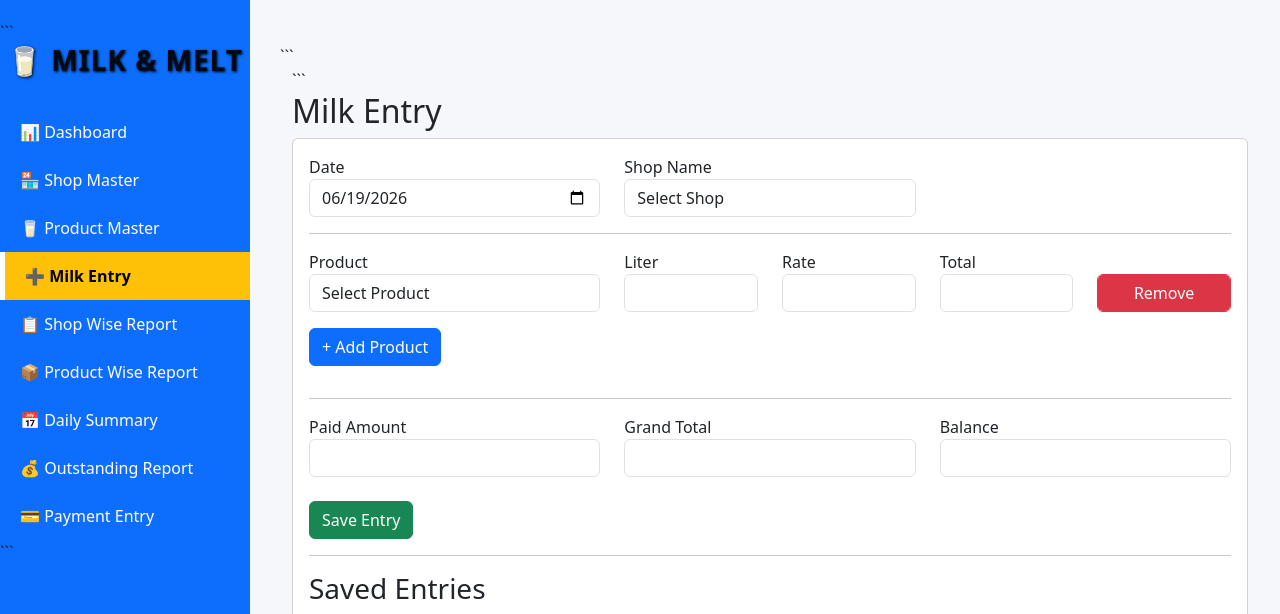
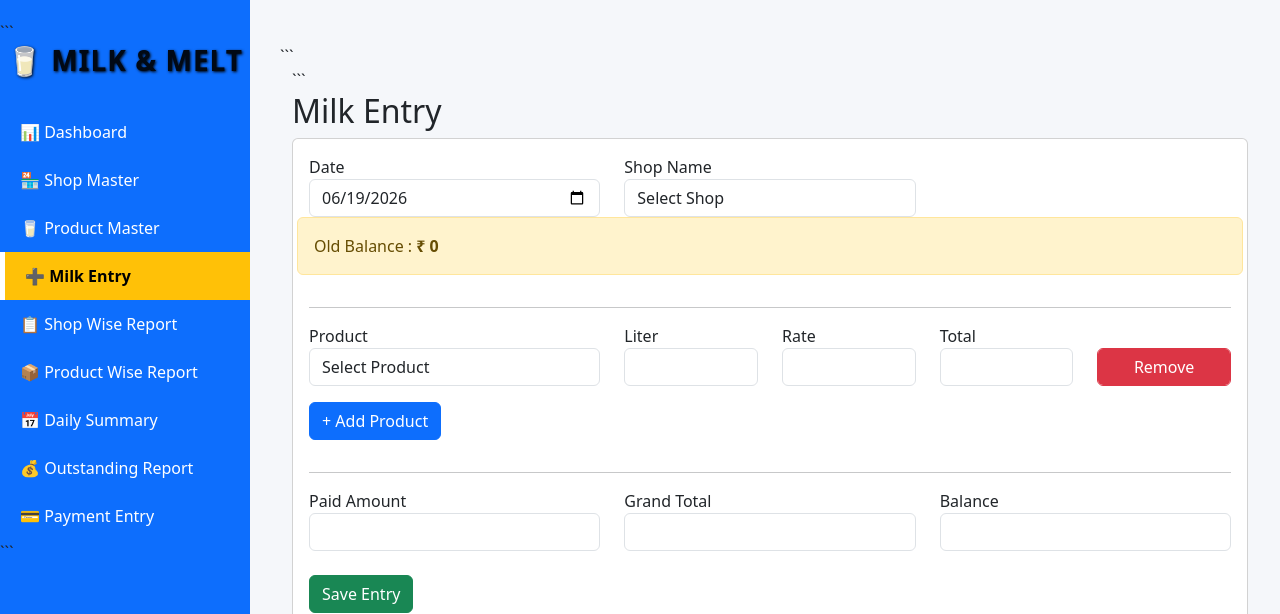
Before and after one commit to mhariprasath-28/Milk-Software, a Flask app: page /entry in a window 1280 px wide. Shown: the top 614 px of the page. Run offline with Flask 3, Linux system fonts and the light colour scheme; data that the repository does not hold is empty.

Commit message:
Update entry.html

```diff
--- a/templates/entry.html
+++ b/templates/entry.html
@@ -25,6 +25,7 @@
             <div class="col-md-4">
                 <label>Shop Name</label>
                 <select name="shop_id"
+                        id="shop_id"
                         class="form-control"
                         required>
 
@@ -38,6 +39,14 @@
 
                 </select>
             </div>
+      <div class="alert alert-warning">
+    Old Balance :
+    <b>₹ {{ old_balance }}</b>
+</div>
+
+<input type="hidden"
+       id="old_balance"
+       value="{{ old_balance }}">
 
         </div>
 
@@ -314,14 +323,14 @@ function calculateRow(row) {
 
 function calculateGrandTotal() {
 
+
     let grandTotal = 0;
 
+
     document.querySelectorAll(".total")
-        .forEach(t => {
-
-            grandTotal +=
-                parseFloat(t.value) || 0;
-        });
+    .forEach(t => {
+        grandTotal += parseFloat(t.value) || 0;
+    });
 
     document.getElementById("grand_total").value =
         grandTotal;
@@ -331,16 +340,40 @@ function calculateGrandTotal() {
             document.getElementById("paid").value
         ) || 0;
 
+    let oldBalance =
+        parseFloat(
+            document.getElementById("old_balance").value
+        ) || 0;
+
+
     document.getElementById("balance").value =
-        grandTotal - paid;
+        oldBalance + grandTotal - paid;
+
 }
+document.getElementById("shop_id")
+.addEventListener("change", function(){
+
+    let shopId = this.value;
+
+    fetch("/get-old-balance/" + shopId)
+    .then(res => res.json())
+    .then(data => {
+
+        document.getElementById("old_balance").value =
+            data.balance;
+
+        document.querySelector(".alert-warning b")
+            .innerText = "₹ " + data.balance;
+
+        calculateGrandTotal();
+    });
+
+});
 
 document.getElementById("paid")
-    .addEventListener("input",
-        calculateGrandTotal);
+.addEventListener("input", calculateGrandTotal);
 
 attachEvents();
-
 </script>
 
 {% endblock %}
```
